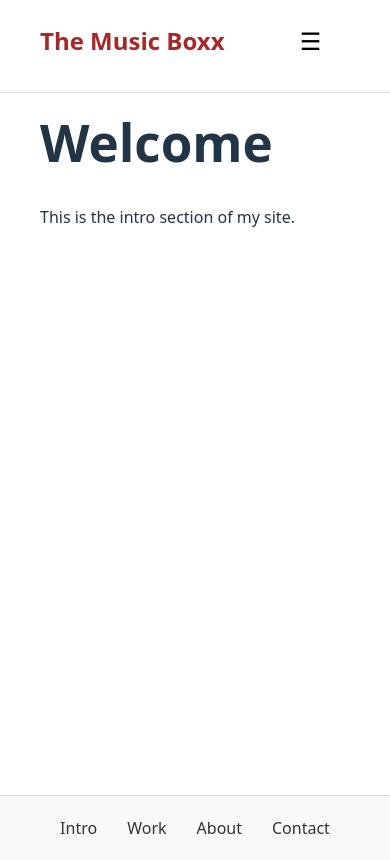
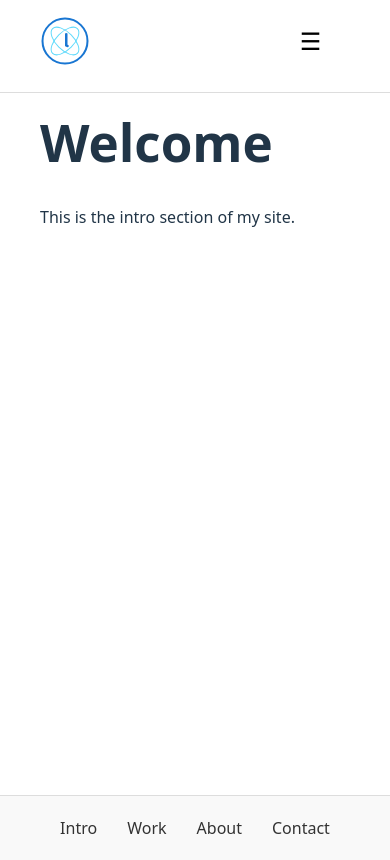
Before and after one commit to tgroh007/music_boxx, a React (Vite) app: page / in a window 390 px wide. Built offline with nearby package versions, Linux system fonts and the light colour scheme.

Commit message:
added favicon
Signed-off-by: Thomas Groh <listallmobiles@gmail.com>

```diff
--- a/index.html
+++ b/index.html
@@ -2,7 +2,7 @@
 <html lang="en">
   <head>
     <meta charset="UTF-8" />
-    <link rel="icon" type="image/svg+xml" href="/vite.svg" />
+    <link rel="icon" type="image/svg+xml" href="/musicboxx-logo.svg" />
     <meta name="viewport" content="width=device-width, initial-scale=1.0" />
     <title>The Music Boxx</title>
   </head>
--- a/package.json
+++ b/package.json
@@ -10,6 +10,7 @@
     "preview": "vite preview"
   },
   "dependencies": {
+    "@svgr/webpack": "^8.1.0",
     "react": "^19.2.0",
     "react-dom": "^19.2.0",
     "react-router-dom": "^7.12.0"
--- /dev/null
+++ b/public/index.html
@@ -0,0 +1 @@
+<link rel="icon" type="image/svg+xml" href="/musicboxx-logo.svg" />
--- a/src/components/Navbar.css
+++ b/src/components/Navbar.css
@@ -1,3 +1,4 @@
+/* Navbar container */
 .navbar {
   position: fixed;
   top: 0;
@@ -16,10 +17,22 @@
   flex-wrap: wrap;
 }
 
+/* Logo */
 .logo {
-  font-weight: bold;
-  font-size: 1.5rem;
-  color: #a62828; /* black logo text */
+  display: flex;
+  align-items: center;
+  text-decoration: none;
+}
+
+.logo-svg {
+  width: 50px;
+  height: 50px;
+  transition: transform 0.3s, filter 0.3s;
+}
+
+.logo:hover .logo-svg {
+  transform: scale(1.1);               /* slight grow on hover */
+  filter: drop-shadow(0 0 5px #1976d2); /* subtle glow */
 }
 
 /* Hamburger button */
@@ -29,10 +42,10 @@
   background: none;
   border: none;
   cursor: pointer;
-  color: #000000; /* black hamburger */
+  color: #000000; /* visible on white navbar */
 }
 
-/* Links */
+/* Navbar links */
 .nav-links {
   display: flex;
   gap: 30px;
@@ -47,7 +60,7 @@
   transition: color 0.3s;
 }
 
-/* Underline animation */
+/* Underline animation for links */
 .nav-link::after {
   content: "";
   position: absolute;
--- a/src/components/Navbar.jsx
+++ b/src/components/Navbar.jsx
@@ -4,15 +4,14 @@ import "./Navbar.css";
 
 export default function Navbar() {
   const [open, setOpen] = useState(false);
-
   const toggleMenu = () => setOpen(!open);
 
   return (
     <header className="navbar">
       <div className="navbar-container">
-        {/* Logo now links to home */}
+        {/* Logo SVG linking to home */}
         <NavLink to="/" className="logo" onClick={() => setOpen(false)}>
-          The Music Boxx
+          <img src="/musicboxx-logo.svg" alt="MusicBoxx Logo" className="logo-svg" />
         </NavLink>
 
         {/* Hamburger button for mobile */}
@@ -20,7 +19,7 @@ export default function Navbar() {
           ☰
         </button>
 
-        {/* Links */}
+        {/* Navbar links */}
         <nav className={`nav-links ${open ? "open" : ""}`}>
           <NavLink to="/" className="nav-link" onClick={() => setOpen(false)}>Intro</NavLink>
           <NavLink to="/work" className="nav-link" onClick={() => setOpen(false)}>Work</NavLink>
```
Also changed, not shown: public/musicboxx-logo.svg (added), 1 other file (tests, documents, lock files or other folders).
